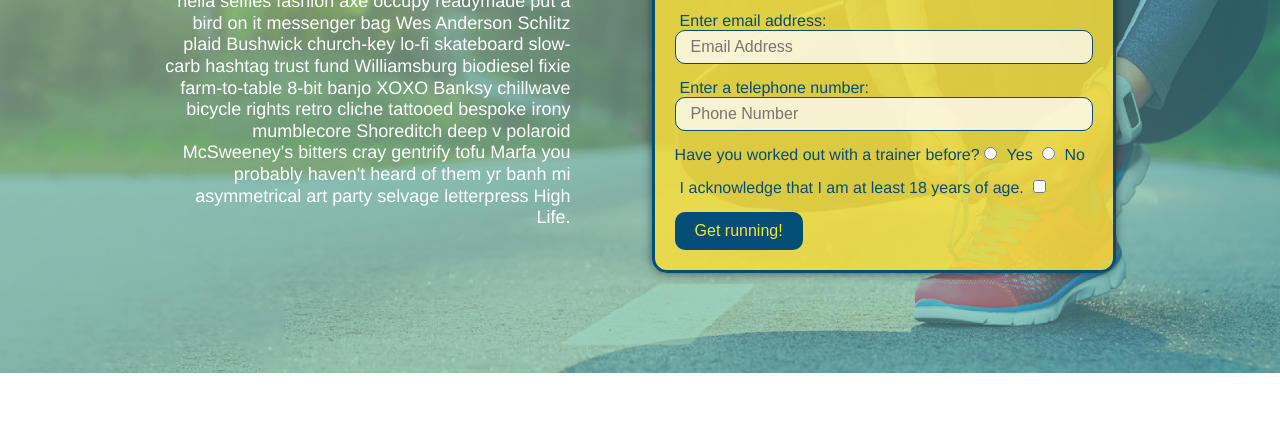
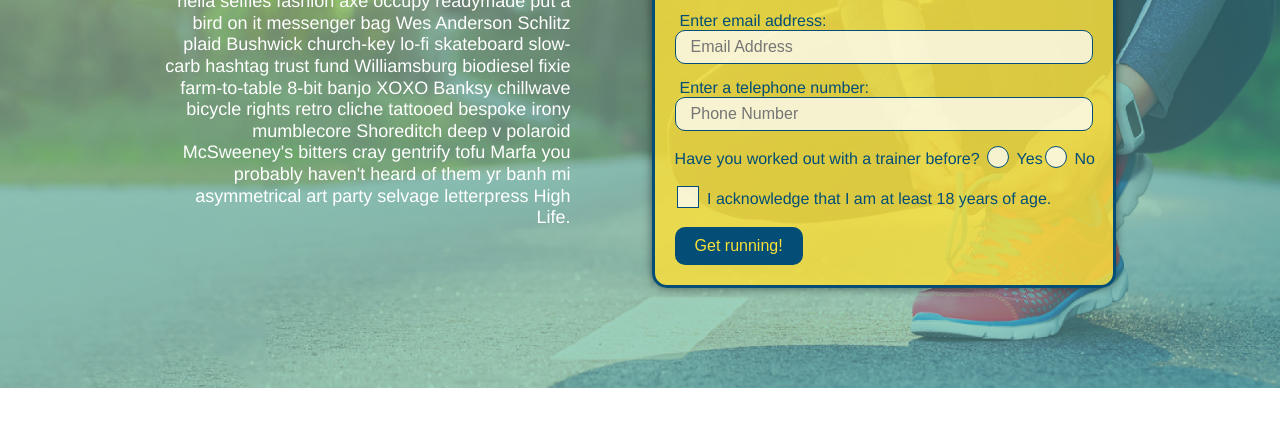
Before and after one commit to frecklescherokee/run-buddy, a plain HTML site: page index.html in a window 1280 px wide. Shown: the part 345-775 px from the top of the page. Drawn offline with Linux system fonts and the light colour scheme.

Commit message:
made the buttons look cool

```diff
--- a/assets/css/style.css
+++ b/assets/css/style.css
@@ -1,3 +1,9 @@
+:root {
+  --primary-color: #fce138;
+  --secondary-color: #024e76;
+  --tertiary-color: #39a6b2;
+}
+
 * {
     margin: 0;
     padding: 0;
@@ -24,6 +30,7 @@ header {
     background-position: center;
     background-attachment: fixed;
     background-position: 80%;
+    z-index: 9999;
 }
 
 header h1 {
@@ -114,6 +121,74 @@ section {
 .hero-form p {
   margin: 5px 0 15px 0;
 }
+
+/* Make Hero form checkboxes and radio buttons invisible */
+.checkbox-wrapper input, .radio-wrapper input {
+  opacity: 0;
+}
+
+/* prep the label elements for the checkbox and radio buttons for new buttons */
+.checkbox-wrapper label, .radio-wrapper label {
+  position: relative;
+  left: 10px;
+  margin: 10px;
+  line-height: 1.6;
+}
+
+/* New Radio Buttons and Check Boxes with cool styling */
+.checkbox-wrapper label::before, .radio-wrapper label::before {
+  content: "";
+  height: 20px;
+  width: 20px;
+  background: rgba(255, 255, 255, 0.75);
+  border: 1px solid #024e76;
+  position: absolute;
+  top: -4px;
+  left: -30px;
+}
+
+/* Turn new Radio Buttons into Circles */
+.radio-wrapper label::before {
+  border-radius: 50%;
+}
+
+/* Checked radio button appearance */
+.radio-wrapper label::after {
+  content: "";
+  width: 18px;
+  height: 18px;
+  border-radius: 50%;
+  background: #024e76;
+  position: absolute;
+  left: -28px;
+  top: -2px;
+  background-image: radial-gradient(circle, #39a6b2, #024e76);
+}
+
+/* Check Mark for new fancy checkbox */
+.checkbox-wrapper label::after {
+  content: "";
+  height: 6px;
+  width: 14px;
+  border-left: 2px solid #024e76;
+  border-bottom: 2px solid #024e76;
+  position: absolute;
+  left: -26px;
+  top: 1px;
+  transform: rotate(-58deg);
+}
+
+/* Make the checkbox and radio buttons look checked if the underlying input is actually checked */
+.checkbox-wrapper input + label::after,
+.radio-wrapper input + label::after {
+  content: none;
+}
+
+.checkbox-wrapper input:checked + label::after,
+.radio-wrapper input:checked + label::after {
+  content: "";
+}
+
 
 .hero-cta {
   width: 35%;
--- a/index.html
+++ b/index.html
@@ -61,18 +61,22 @@
                     <input class="form-input" type="email" placeholder="Email Address" name="email" id="email">
                     <label for="phone">Enter a telephone number:</label>
                     <input class="form-input" type="tel" placeholder="Phone Number" name="phone" id="phone">
-                    <p id="question">
+                    <p>
                         Have you worked out with a trainer before?
-                        <input type="radio" name="trainer-confirm" id="trainer-yes" />
-                        <label for="trainer-yes">Yes</label>
-                        <input type="radio" name="trainer-confirm" id="trainer-no" />
-                        <label for="trainer-no">No</label>
+                        <span class="radio-wrapper">
+                          <input type="radio" name="trainer-confirm" id="trainer-yes" />
+                          <label for="trainer-yes">Yes</label>
+                        </span>
+                        <span class="radio-wrapper">
+                          <input type="radio" name="trainer-confirm" id="trainer-no" />
+                          <label for="trainer-no">No</label>
+                        </span>
                     </p>
                     <p>
-                        <label for="checkbox" >
-                            I acknowledge that I am at least 18 years of age.
-                        </label>
-                        <input type="checkbox" name="age-confirm" id="checkbox"/>
+                        <span class="checkbox-wrapper">
+                          <input type="checkbox" name="age-confirm" id="checkbox" />
+                          <label for="checkbox">I acknowledge that I am at least 18 years of age.</label>
+                        </span>
                     </p>
                     <button type="submit">
                         Get running!
```
